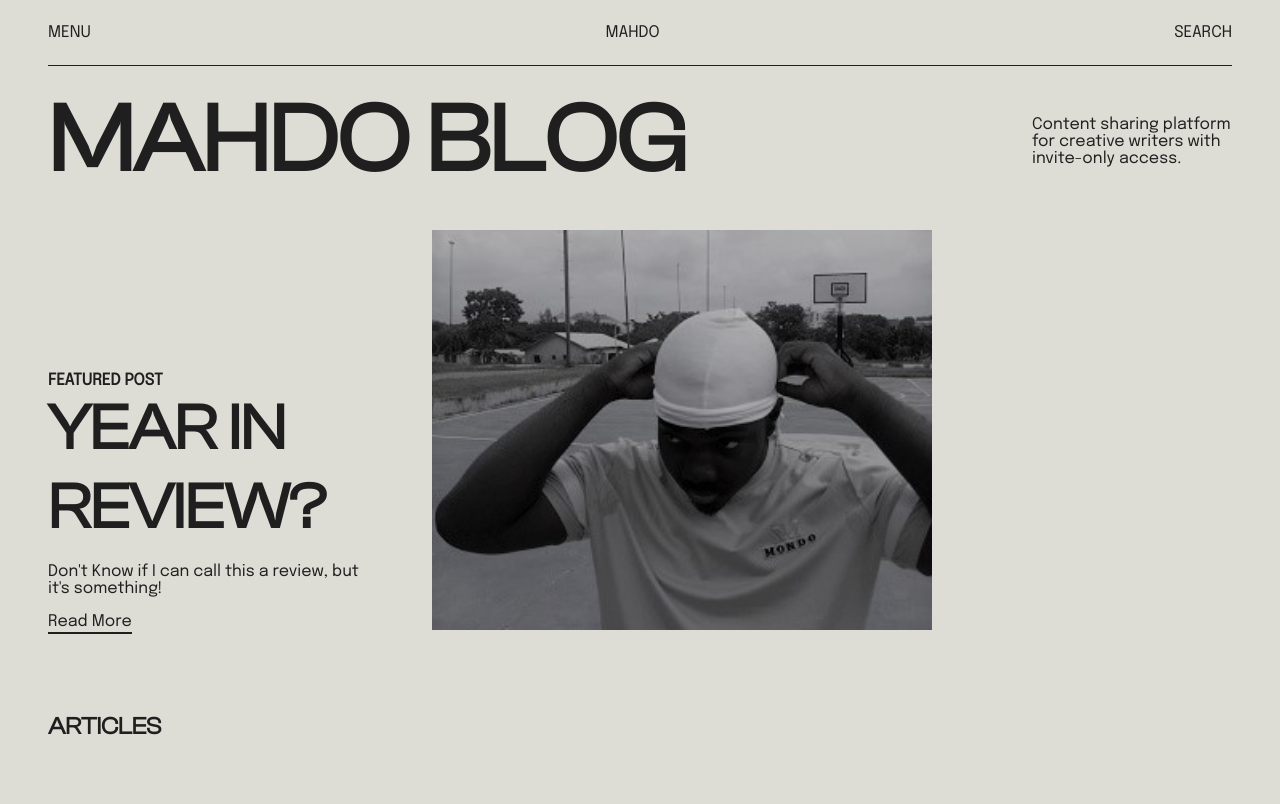
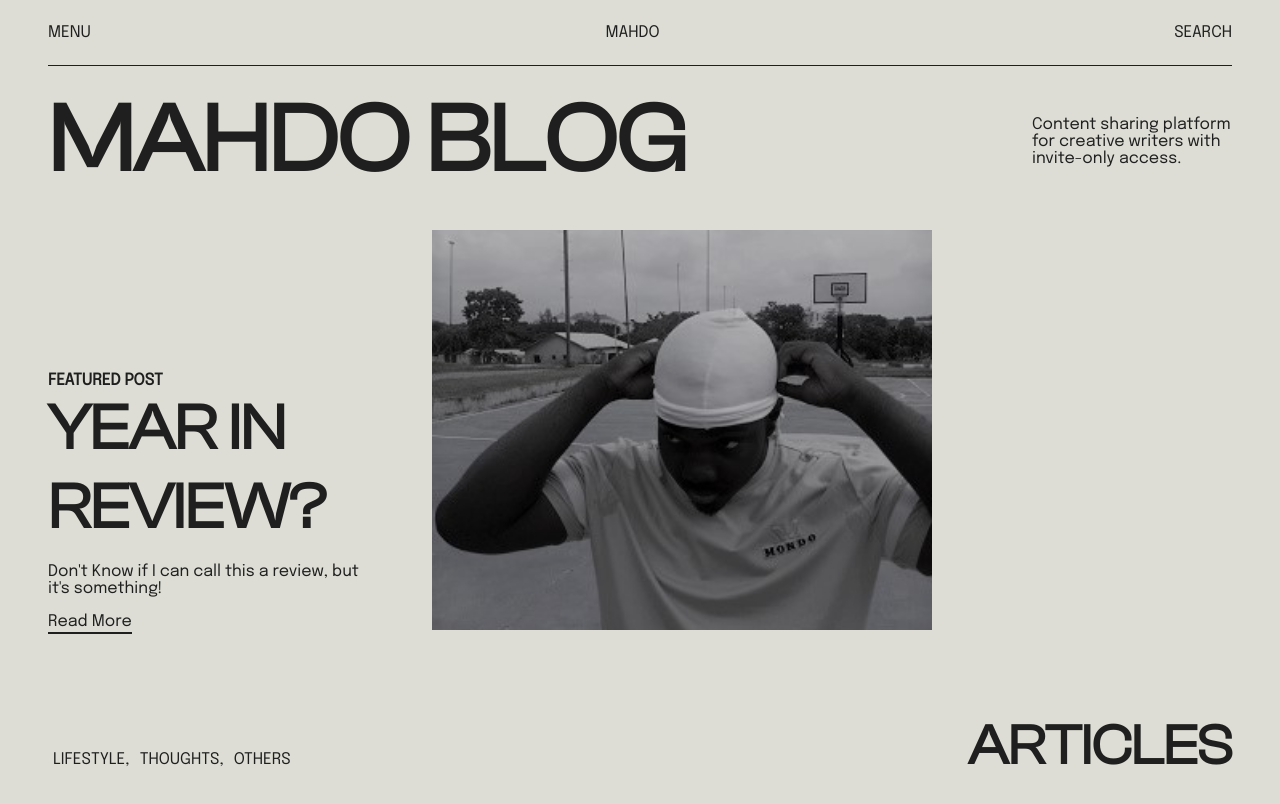
Before and after one commit to CreateNext/mahdo-blog, a Next.js app: page / in a window 1280 px wide. Shown: the top 804 px of the page. Built offline with nearby package versions, Linux system fonts and the light colour scheme.

Commit message:
Articles for show top

```diff
--- a/pages/index.js
+++ b/pages/index.js
@@ -1,6 +1,7 @@
 import Head from "next/head";
 import Hero from "../components/Hero";
 import Nav from "../components/Nav";
+import Tags from "../components/Tags";
 
 export default function Home() {
   return (
@@ -14,8 +15,11 @@ export default function Home() {
       <Nav />
       <main>
         <Hero />
-        <section>
-          <h2 className="articles__title">Articles</h2>
+        <section className="articles">
+          <div className="articles__top">
+            <Tags />
+            <h2 className="articles__title">Articles</h2>
+          </div>
         </section>
       </main>
 
```
